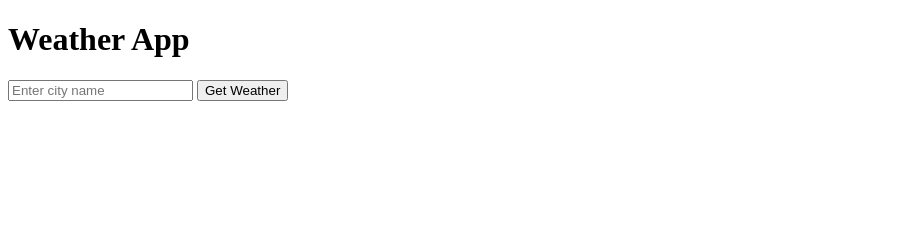
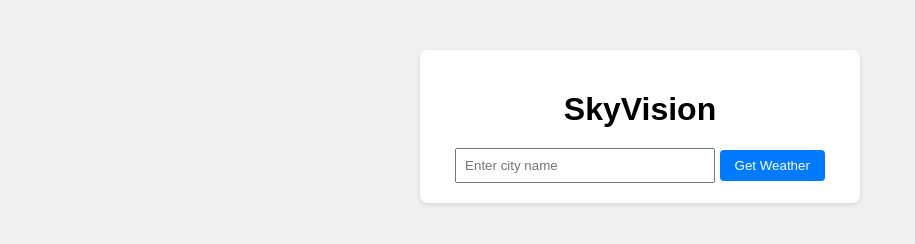
Before and after one commit to prrai1712/weather7.github.io, a plain HTML site: page index.html in a window 1280 px wide. Shown: the whole page, without its empty margins (0-915 px from the left). Drawn offline with Linux system fonts and the light colour scheme.

Commit message:
Update index.html

```diff
--- a/index.html
+++ b/index.html
@@ -3,12 +3,12 @@
 <head>
     <meta charset="UTF-8">
     <meta name="viewport" content="width=device-width, initial-scale=1.0">
-    <title>Weather App</title>
-    <link rel="stylesheet" href="styles.css">
+    <title>SkyVision</title>
+    <link rel="stylesheet" href="style.css">
 </head>
 <body>
     <div class="weather-container">
-        <h1>Weather App</h1>
+        <h1>SkyVision</h1>
         <input type="text" id="cityInput" placeholder="Enter city name">
         <button onclick="getWeather()">Get Weather</button>
 
```
